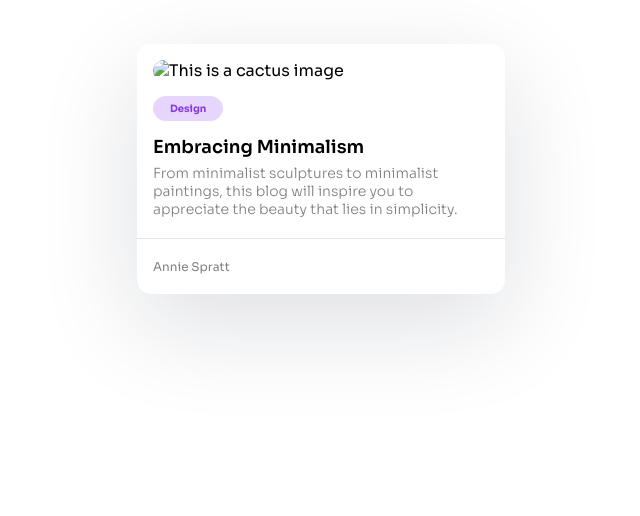
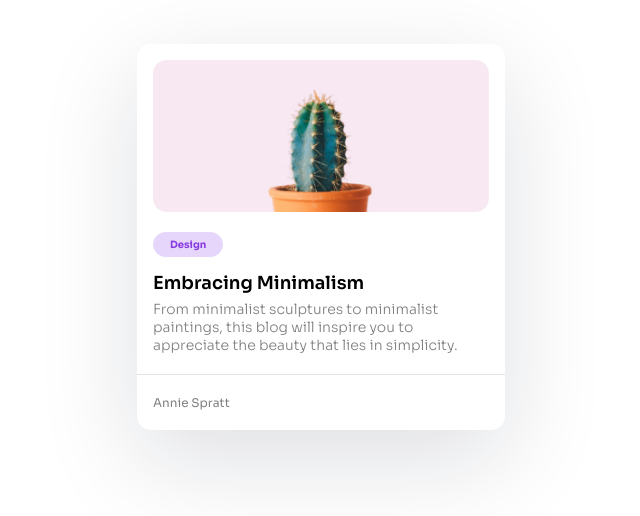
Before and after one commit to VicTech444/Mini-Blog-Card, a plain HTML site: page index.html in a window 1280 px wide. Shown: the part 120-636 px from the top of the page, without its empty margins (319-959 px from the left). Drawn offline with Linux system fonts and the light colour scheme; the site is published under a folder, as on GitHub Pages, so addresses that start at the root find nothing.

Commit message:
Se arreglan errores

```diff
--- a/index.html
+++ b/index.html
@@ -14,7 +14,7 @@
 <body>
     <div class="container">
         <div class="image-container">
-            <img src="/assets/images/cactus_img.jpg" alt="This is a cactus image">
+            <img src="./assets/images/cactus_img.jpg" alt="This is a cactus image">
         </div>
         <div class="tag">
             <p>Design</p>
```
